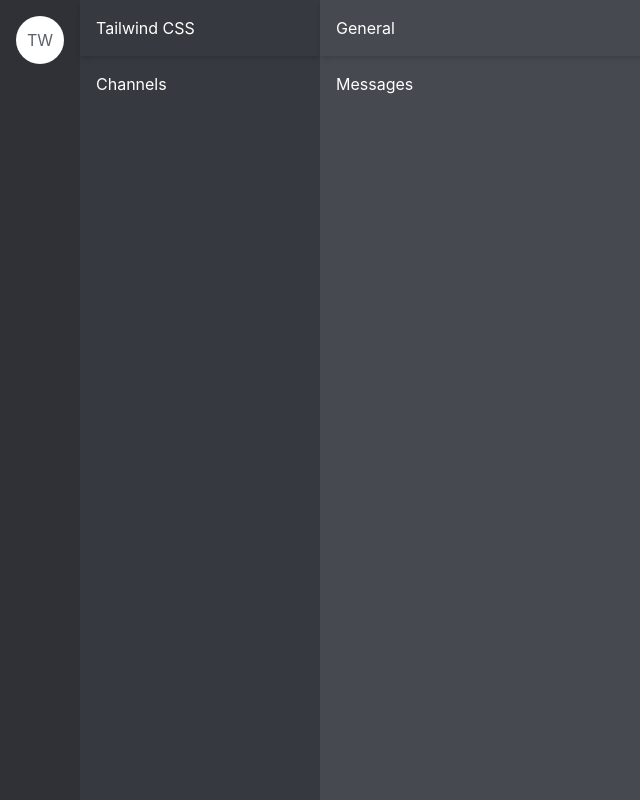
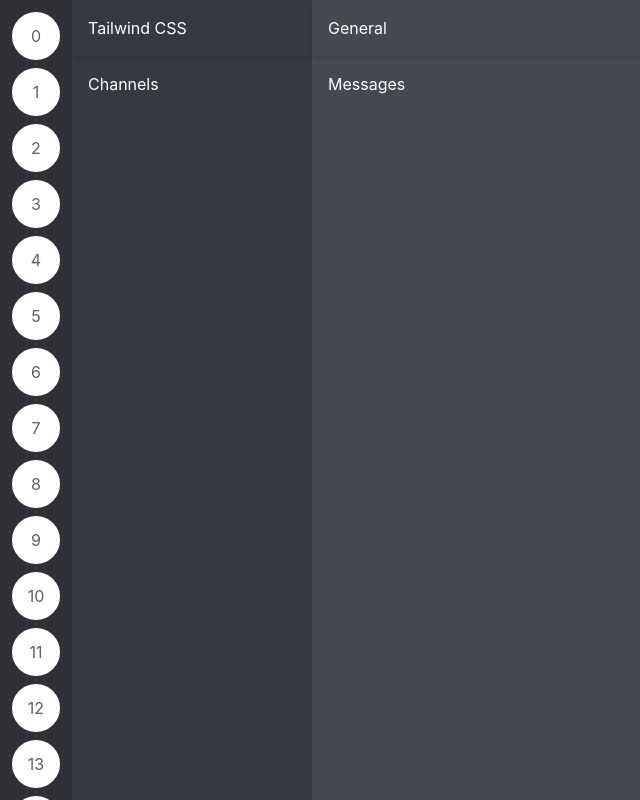
Before and after one commit to zaryabdev/discord-clone-tailwind, a React (Vite) app: page / in a window 1280 px wide. Shown: the whole page, without its empty margins (0-640 px from the left). Built offline with nearby package versions, Linux system fonts and the light colour scheme.

Commit message:
updated: layout

```diff
--- a/src/components/Layout.jsx
+++ b/src/components/Layout.jsx
@@ -3,10 +3,12 @@ import React from "react";
 function Layout() {
     return (
         <div className="flex text-white  h-screen">
-            <div className="bg-gray-800 p-4">
-                <div className="bg-white w-12 h-12 flex justify-center items-center text-gray-500 rounded-full">
-                    TW
-                </div>
+            <div className="bg-gray-800 p-3 space-y-2 overflow-y-scroll">
+                {[...Array(30)].map((_, i) => (
+                    <div className="bg-white w-12 h-12 flex justify-center items-center text-gray-500 rounded-full">
+                        {i}
+                    </div>
+                ))}
             </div>
             <div className="bg-gray-700 w-60 flex flex-col">
                 <div className="p-4 shadow-md">Tailwind CSS</div>
```
